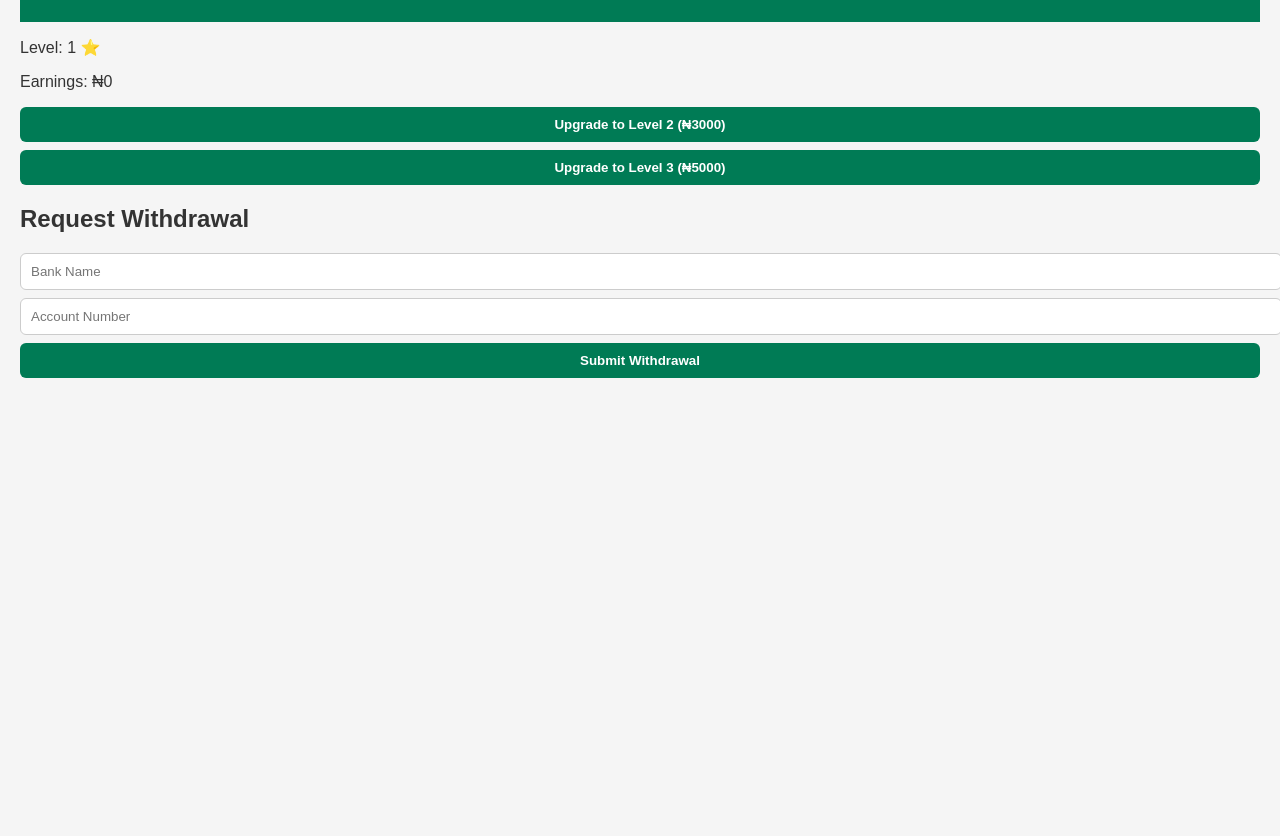
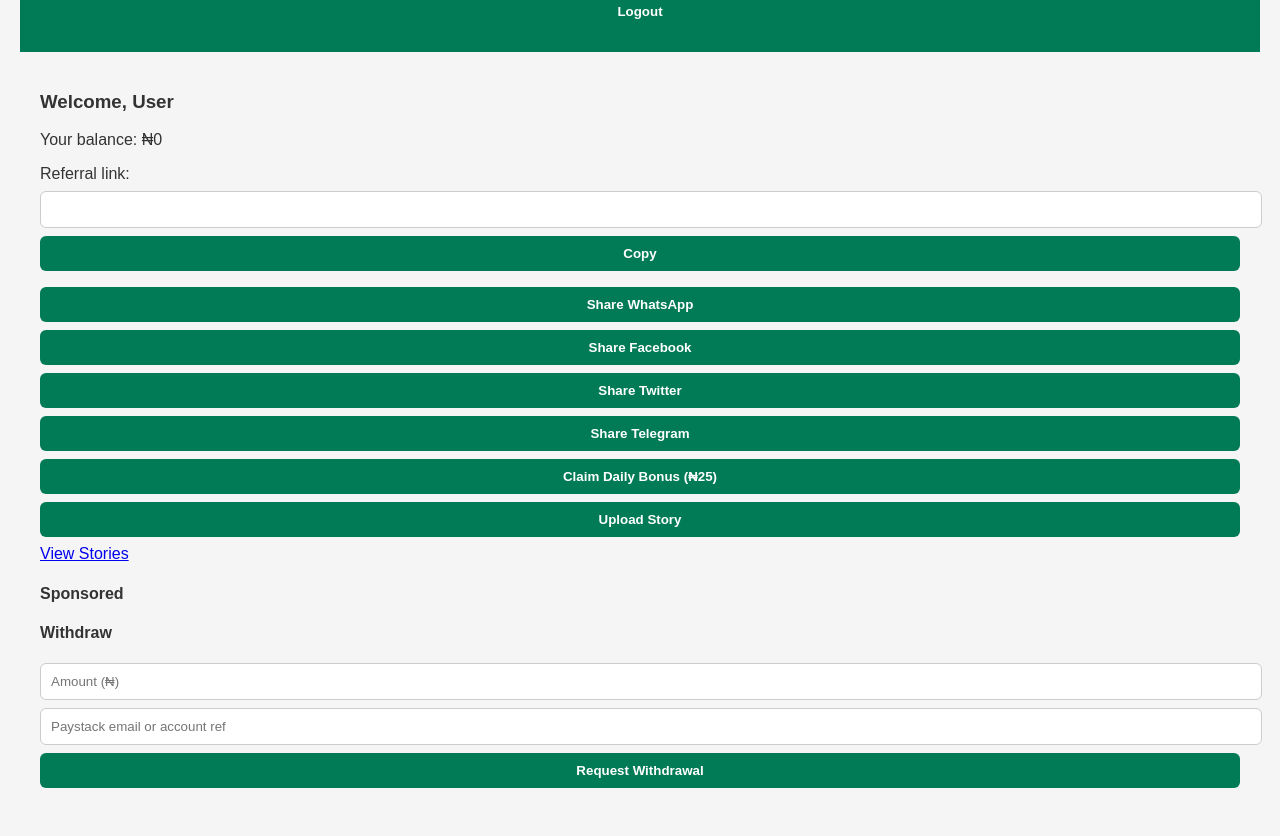
Before and after one commit to delightdentalcare/refer-and-earn, a plain HTML site: page docs/user/dashboard.html in a window 1280 px wide. Shown: the part 109-945 px from the top of the page. Before the commit the page ends 800 px from the top, so only its background shows below. Drawn offline with Linux system fonts and the light colour scheme; files that its build step writes are made by us from their sources.

Commit message:
dashboard.html

```diff
--- a/docs/user/dashboard.html
+++ b/docs/user/dashboard.html
@@ -1,32 +1,52 @@
-<!DOCTYPE html>
-<html lang="en">
+<!doctype html>
+<html>
 <head>
-  <meta charset="UTF-8">
-  <meta name="viewport" content="width=device-width, initial-scale=1.0">
-  <title>User Dashboard - Refer & Earn</title>
-  <link rel="stylesheet" href="../css/style.css">
-  <script type="module" src="../js/app.js" defer></script>
+  <meta charset="utf-8" />
+  <meta name="viewport" content="width=device-width,initial-scale=1" />
+  <title>refer and earn — Dashboard</title>
+  <link rel="stylesheet" href="css/style.css">
 </head>
 <body>
-  <header>
-    <h1>Welcome, <span id="username"></span> ⭐</h1>
+  <header class="topbar">
+    <h2>refer and earn</h2>
+    <button id="btn-logout">Logout</button>
   </header>
 
-  <section id="stats">
-    <p>Level: <span id="userLevel">1</span> ⭐</p>
-    <p>Earnings: ₦<span id="earnings">0</span></p>
-  </section>
+  <main class="container">
+    <section class="card">
+      <h3>Welcome, <span id="u-name">User</span></h3>
+      <p>Your balance: ₦<span id="u-balance">0</span></p>
+      <p>Referral link: <input id="ref-link" readonly /> <button id="copy-ref">Copy</button></p>
+      <div class="share-buttons">
+        <button id="share-wa">Share WhatsApp</button>
+        <button id="share-fb">Share Facebook</button>
+        <button id="share-tw">Share Twitter</button>
+        <button id="share-tele">Share Telegram</button>
+      </div>
+      <div class="actions">
+        <button id="btn-daily">Claim Daily Bonus (₦25)</button>
+        <button id="btn-upload">Upload Story</button>
+        <a href="story.html">View Stories</a>
+      </div>
+    </section>
 
-  <section>
-    <button onclick="upgrade(2)">Upgrade to Level 2 (₦3000)</button>
-    <button onclick="upgrade(3)">Upgrade to Level 3 (₦5000)</button>
-  </section>
+    <section class="card" id="ads-slot">
+      <h4>Sponsored</h4>
+      <div id="ads-list"></div>
+    </section>
 
-  <section id="withdraw">
-    <h2>Request Withdrawal</h2>
-    <input type="text" id="bankName" placeholder="Bank Name" required>
-    <input type="text" id="accountNumber" placeholder="Account Number" required>
-    <button id="withdrawBtn">Submit Withdrawal</button>
-  </section>
+    <section class="card">
+      <h4>Withdraw</h4>
+      <input id="withdraw-amount" placeholder="Amount (₦)" type="number" />
+      <input id="withdraw-account" placeholder="Paystack email or account ref" />
+      <button id="btn-withdraw">Request Withdrawal</button>
+      <div id="withdraw-status"></div>
+    </section>
+  </main>
+
+  <script src="https://www.gstatic.com/firebasejs/9.23.0/firebase-app-compat.js"></script>
+  <script src="https://www.gstatic.com/firebasejs/9.23.0/firebase-auth-compat.js"></script>
+  <script src="https://www.gstatic.com/firebasejs/9.23.0/firebase-database-compat.js"></script>
+  <script src="js/app.js"></script>
 </body>
 </html>
```
